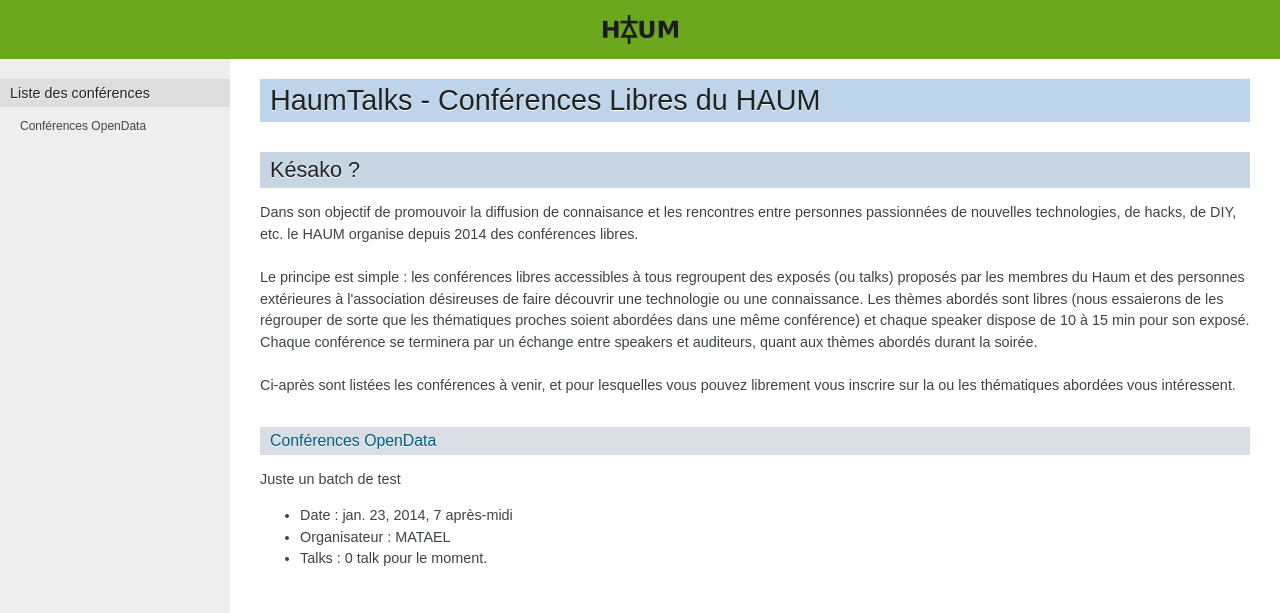
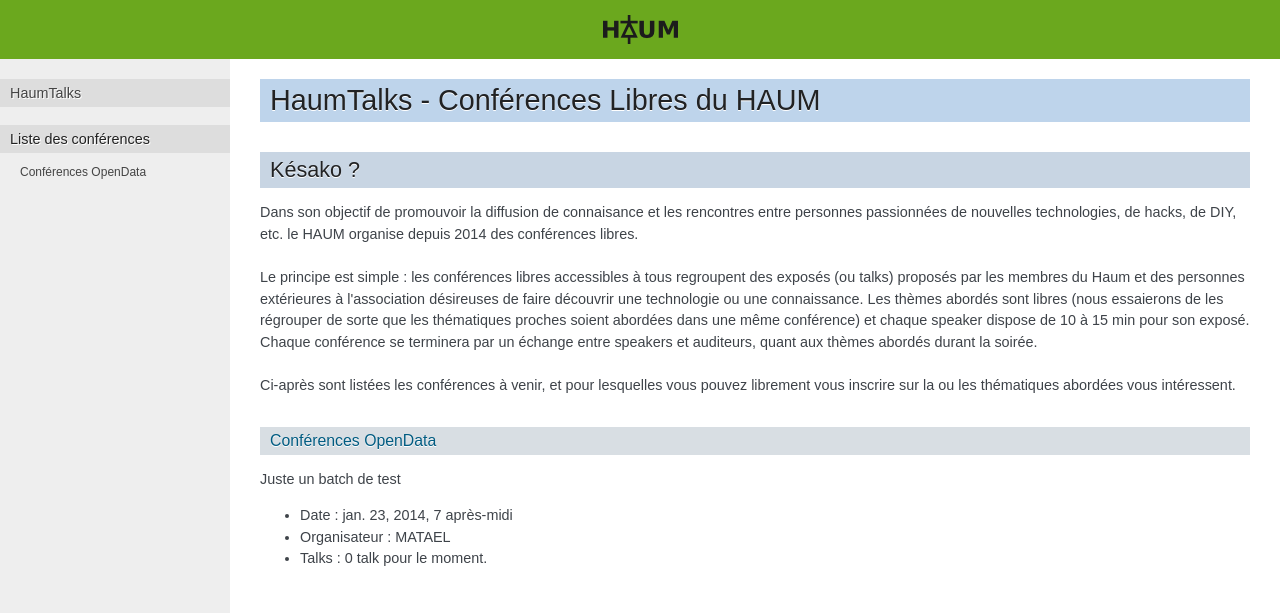
Before and after one commit to haum/haumtalks, a Django app: page // in a window 1280 px wide. Shown: the top 613 px of the page. Run offline with Django 3.2, Linux system fonts and the light colour scheme; data comes from the database, SQL or seed files in the repository; data that the repository does not hold is empty; parts of the project's set-up code (start-up, migrations or seed data) failed here and were passed over.

Commit message:
Déplacement du lien homepage dans base.html

```diff
--- a/talksplanning/templates/base.html
+++ b/talksplanning/templates/base.html
@@ -34,6 +34,8 @@
     </div>
     <div class="sphinxsidebar">
       <div class="sphinxsidebarwrapper">
+		<h3><a href={% url 'home' %}>HaumTalks</a></h3>
+		<br />
 	  {% block sidebar %}
 	  {% endblock %}
       </div>
```
